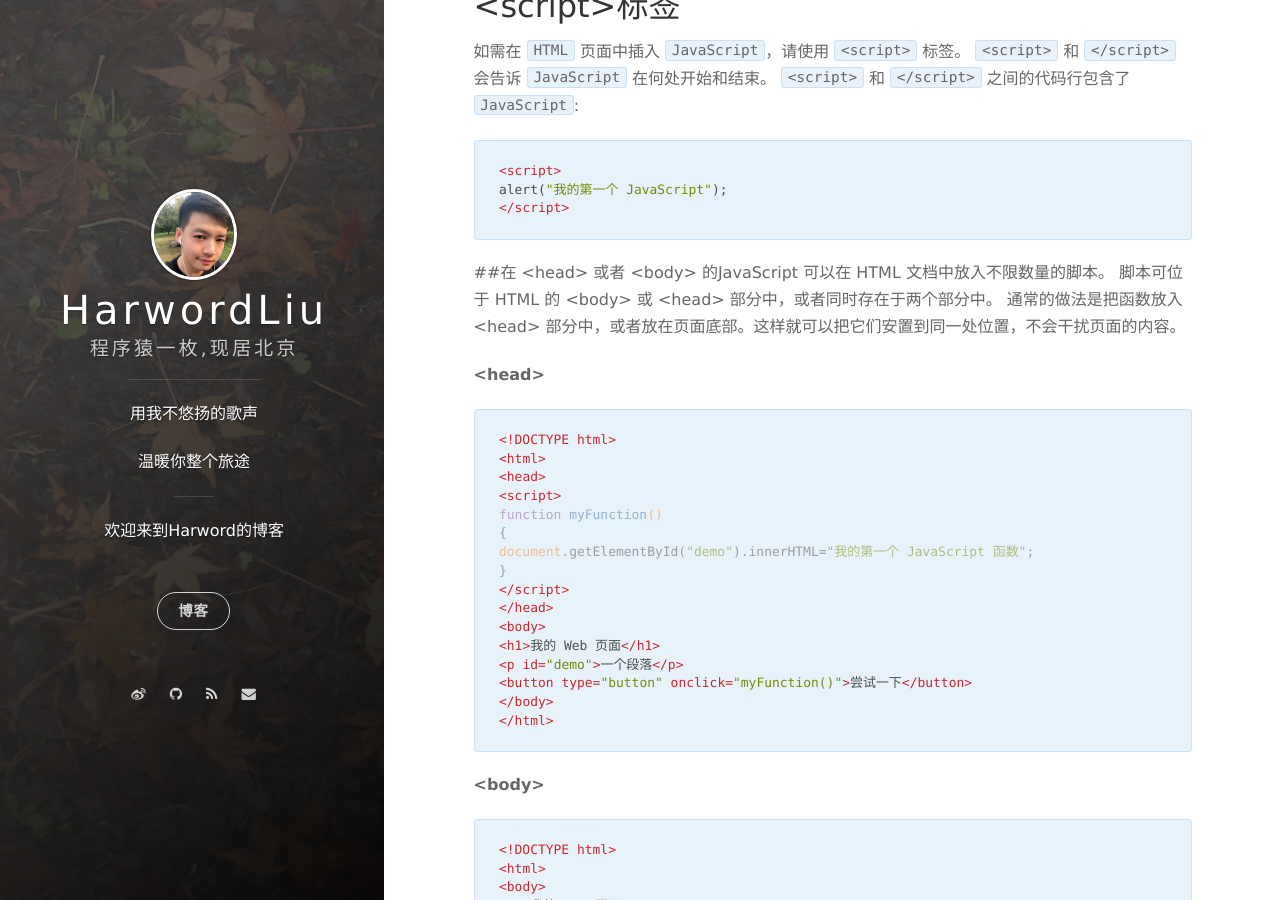
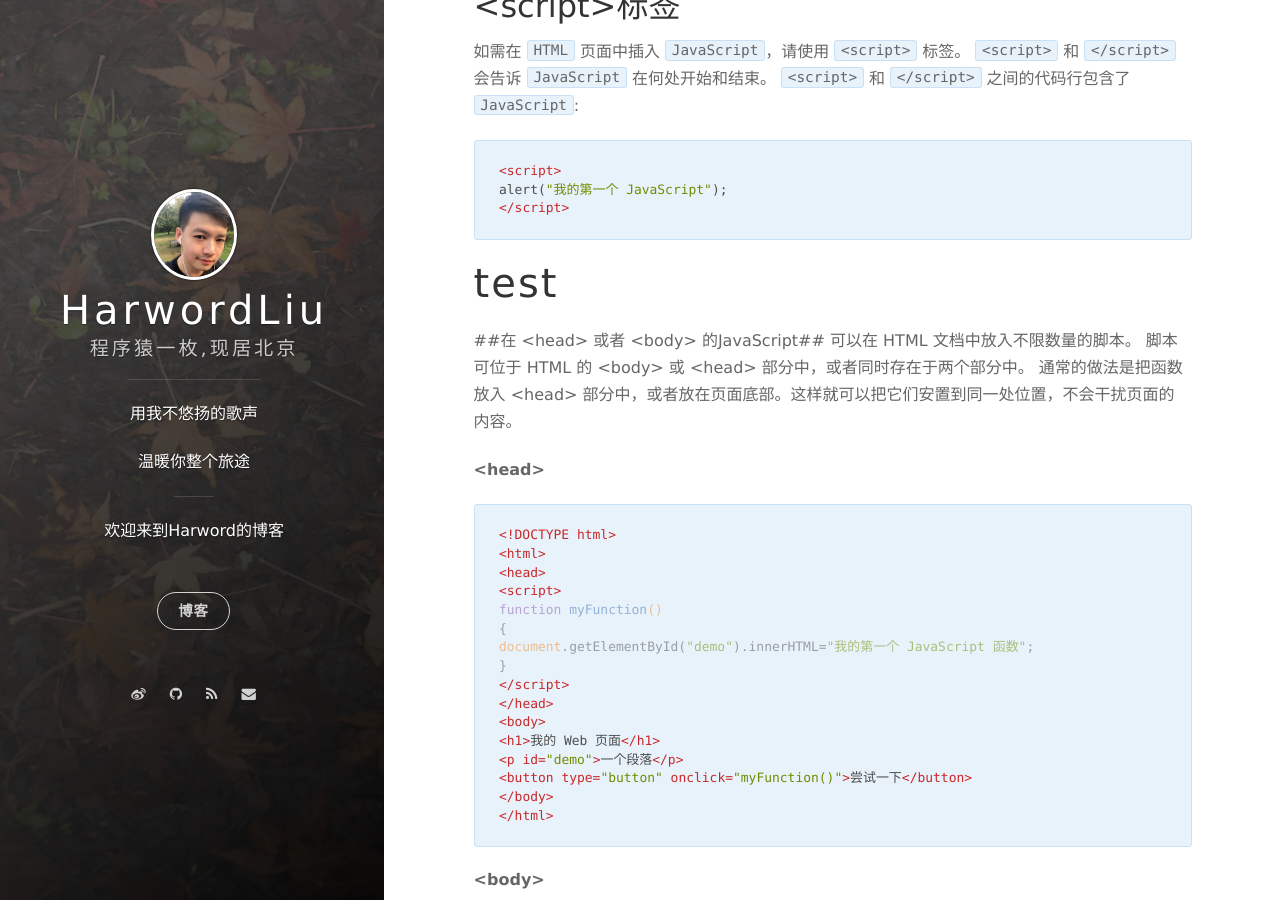
Before and after one commit to HarwordLiu/HarwordLiu.github.io, a Jekyll site: the page built from _posts/2016-11-02-JavaScript-自学第一天.md, in a window 1280 px wide and 900 px high, scrolled down 1702 px. Built offline with Jekyll 4.4.1, drawn with Linux system fonts in a browser that asks for light colours; nearby versions of some CDN libraries; comment, search, counter and statistics services are not loaded.

Commit message:
测试格式

```diff
--- a/_posts/2016-11-02-JavaScript-自学第一天.md
+++ b/_posts/2016-11-02-JavaScript-自学第一天.md
@@ -67,7 +67,9 @@ date: 2016-11-02 21:32:24.000000000 +08:00
 	</script>
 
 
-##在 \<head> 或者 \<body> 的JavaScript
+
+# test
+##在 \<head> 或者 \<body> 的JavaScript##
 可以在 HTML 文档中放入不限数量的脚本。
 脚本可位于 HTML 的 <body> 或 <head> 部分中，或者同时存在于两个部分中。
 通常的做法是把函数放入 <head> 部分中，或者放在页面底部。这样就可以把它们安置到同一处位置，不会干扰页面的内容。
```
